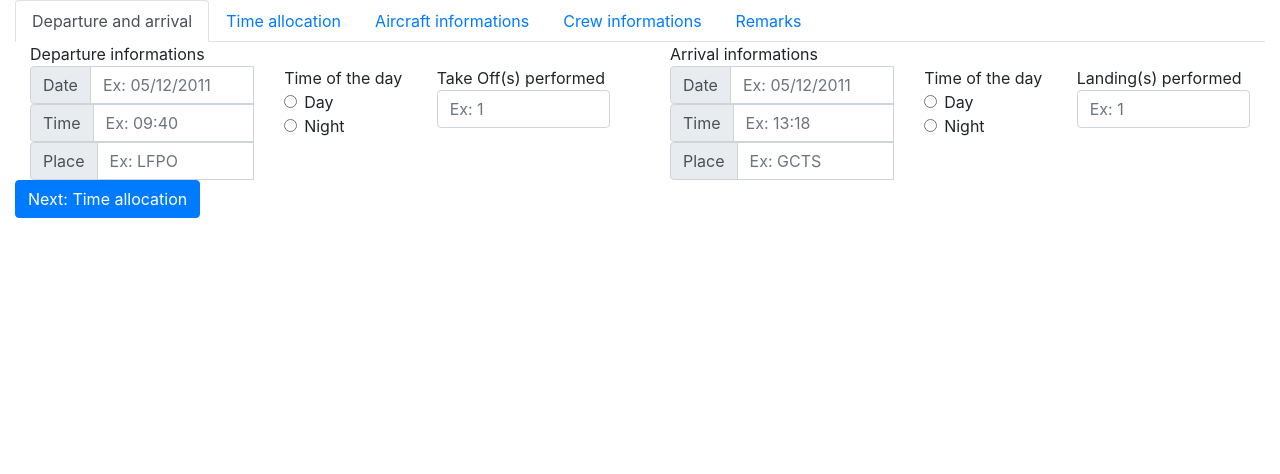
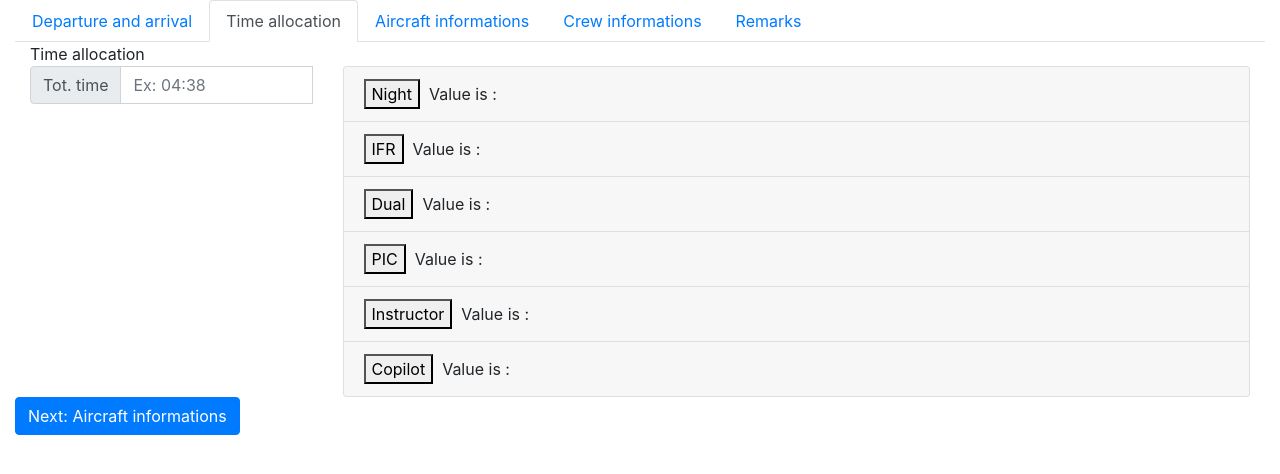
Before and after one commit to Logtyaviation/webapp, a React (Create React App) app: page /NewFlightEntry in a window 1280 px wide. Shown: the top 474 px of the page. Built offline with nearby package versions, Linux system fonts and the light colour scheme.

Commit message:
Added validation on TimeAllocationTab, still missing isInvalid on empty string

```diff
--- a/src/components/NewEntry/NewDepartureEntry/SubComponents/NewDepartureEntryTimeOfDay.js
+++ b/src/components/NewEntry/NewDepartureEntry/SubComponents/NewDepartureEntryTimeOfDay.js
@@ -6,7 +6,6 @@ class NewDepartureEntryTimeOfDay extends Component {
     render() {
         return (
             <>
-            <Form>
             Time of the day
             <Form.Check
             type='radio'
@@ -33,7 +32,6 @@ class NewDepartureEntryTimeOfDay extends Component {
             isValid={this.props.values.TimeOfDayTakeOff && !this.props.errors.TimeOfDayTakeOff}
             isInvalid={!!this.props.errors.TimeOfDayTakeOff}
             />
-            </Form>
             </>
         );
     }
--- a/src/components/NewEntry/NewEntryTabs/TimeAllocationTab.js
+++ b/src/components/NewEntry/NewEntryTabs/TimeAllocationTab.js
@@ -8,6 +8,36 @@ const TimeAllocationTab = (props) => {
 
     const schema = yup.object({
         TotalBlockTime:yup.string().required('Total block time is required'),
+        TotalOrPartNightTime:yup.string(),
+        NightTime:yup.string().when('TotalOrPartNightTime', {
+            is:'PartNightTime',
+            then: yup.string().min(5).required('Please enter the part time')
+        }),
+        TotalOrPartIFRTime:yup.string(),
+        IFRTime:yup.string().when('TotalOrPartIFRTime', {
+            is:'PartIFRTime',
+            then: yup.string().required('Please enter the part time')
+        }),
+        TotalOrPartDualTime:yup.string(),
+        DualTime:yup.string().when('TotalOrPartDualTime', {
+            is:'PartDualTime',
+            then: yup.string().required('Please enter the part time')
+        }),
+        TotalOrPartPICTime:yup.string(),
+        PICTime:yup.string().when('TotalOrPartPICTime', {
+            is:'PartPICTime',
+            then: yup.string().required('Please enter the part time')
+        }),
+        TotalOrPartInstructorTime:yup.string(),
+        InstructorTime:yup.string().when('TotalOrPartInstructorTime', {
+            is:'PartInstructorTime',
+            then: yup.string().required('Please enter the part time')
+        }),
+        TotalOrPartCopilotTime:yup.string(),
+        CopilotTime:yup.string().when('TotalOrPartCopilotTime', {
+            is:'PartCopilotTime',
+            then: yup.string().required('Please enter the part time')
+        }),
     })
 
     return(
@@ -20,6 +50,18 @@ const TimeAllocationTab = (props) => {
             }}
             initialValues={{
                 TotalBlockTime:'',
+                TotalOrPartNightTime:'',
+                NightTime:'',
+                TotalOrPartIFRTime:'',
+                IFRTime:'',
+                TotalOrPartDualTime:'',
+                DualTime:'',
+                TotalOrPartPICTime:'',
+                PICTime:'',
+                TotalOrPartInstructorTime:'',
+                InstructorTime:'',
+                TotalOrPartCopilotTime:'',
+                CopilotTime:'',
             }}
         >
             {({
--- a/src/components/NewEntry/NewFlightEntry.js
+++ b/src/components/NewEntry/NewFlightEntry.js
@@ -7,7 +7,7 @@ import CrewInformationsTab from './NewEntryTabs/CrewInformationsTab';
 import RemarksTab from './NewEntryTabs/RemarksTab';
 
 const NewFlightEntry = () => {
-    const [key, setKey] = useState('DepartureAndArrival')
+    const [key, setKey] = useState('TimeAllocation')
     return (
             <Container fluid>
                 <Tabs
--- a/src/components/NewEntry/NewRemarkEntry.js/SubComponents/RemarksRadio.js
+++ b/src/components/NewEntry/NewRemarkEntry.js/SubComponents/RemarksRadio.js
@@ -4,7 +4,7 @@ import { Form, Row } from 'react-bootstrap';
 class RemarksRadio extends Component {
     render() {
         return (
-            <Form>
+            <>
             <Row>
                 <Form.Check
                 type='checkbox'
@@ -48,7 +48,7 @@ class RemarksRadio extends Component {
                 onChange={this.props.handleChange}
                 />
             </Row>
-            </Form>
+            </>
         );
     }
 }
--- a/src/components/NewEntry/NewRemarkEntry.js/SubComponents/TextArea.js
+++ b/src/components/NewEntry/NewRemarkEntry.js/SubComponents/TextArea.js
@@ -4,7 +4,7 @@ import { Form } from 'react-bootstrap';
 class TextArea extends Component {
     render() {
         return (
-            <Form>
+            <>
                 <Form.Control
                 as='textarea'
                 placeholder='Ex :
@@ -18,7 +18,7 @@ class TextArea extends Component {
                 onChange={this.props.handleChange}
                 value={this.props.values.TextRemarks}
                 />
-            </Form>
+            </>
         );
     }
 }
--- a/src/components/NewEntry/NewTimeEntry/NewTimeEntry.js
+++ b/src/components/NewEntry/NewTimeEntry/NewTimeEntry.js
@@ -19,12 +19,42 @@ class NewTimeEntry extends Component {
                 </Col>
                 <Col>
                     <Accordion>
-                        <GenericCard label={'Night time'} thekey={'0'}/>
-                        <GenericCard label={'IFR'} thekey={'1'}/>
-                        <GenericCard label={'Dual'} thekey={'2'}/>
-                        <GenericCard label={'PIC'} thekey={'3'}/>
-                        <GenericCard label={'Instructor'} thekey={'4'}/>
-                        <GenericCard label={'Co-pilot'} thekey={'5'}/>
+                        <GenericCard
+                        label={'Night'}
+                        thekey={'0'}
+                        handleChange={this.props.handleChange}
+                        values={this.props.values}
+                        errors={this.props.errors}/>
+                        <GenericCard
+                        label={'IFR'}
+                        thekey={'1'}
+                        handleChange={this.props.handleChange}
+                        values={this.props.values}
+                        errors={this.props.errors}/>
+                        <GenericCard
+                        label={'Dual'}
+                        thekey={'2'}
+                        handleChange={this.props.handleChange}
+                        values={this.props.values}
+                        errors={this.props.errors}/>
+                        <GenericCard
+                        label={'PIC'}
+                        thekey={'3'}
+                        handleChange={this.props.handleChange}
+                        values={this.props.values}
+                        errors={this.props.errors}/>
+                        <GenericCard
+                        label={'Instructor'}
+                        thekey={'4'}
+                        handleChange={this.props.handleChange}
+                        values={this.props.values}
+                        errors={this.props.errors}/>
+                        <GenericCard
+                        label={'Copilot'}
+                        thekey={'5'}
+                        handleChange={this.props.handleChange}
+                        values={this.props.values}
+                        errors={this.props.errors}/>
                     </Accordion>
                 </Col>
             </Row>
--- a/src/components/NewEntry/NewTimeEntry/SubComponents/GenericCard.js
+++ b/src/components/NewEntry/NewTimeEntry/SubComponents/GenericCard.js
@@ -17,10 +17,17 @@ class GenericCard extends Component {
             <Card>
                 <Card.Header>
                     <Accordion.Toggle eventKey={this.props.thekey}>{this.props.label}</Accordion.Toggle>
+                    &nbsp; Value is : {this.props.values[this.props.label + 'Time']}
                 </Card.Header>
                 <Accordion.Collapse eventKey={this.props.thekey}>
                     <Card.Body>
-                        <GenericForm example1='Ex: 04:38' example2='Ex: 02:56' label={this.props.label}/>
+                        <GenericForm
+                        example1='Ex: 04:38'
+                        example2='Ex: 02:56'
+                        label={this.props.label}
+                        handleChange={this.props.handleChange}
+                        values={this.props.values}
+                        errors={this.props.errors}/>
                     </Card.Body>
                 </Accordion.Collapse>
             </Card>
--- a/src/components/NewEntry/NewTimeEntry/SubComponents/GenericForm.js
+++ b/src/components/NewEntry/NewTimeEntry/SubComponents/GenericForm.js
@@ -1,39 +1,15 @@
 import React, { Component } from 'react';
-import {Form, FormControl, Col, Row, FormCheck, Button} from 'react-bootstrap';
+import {Form, Col, Row, Button} from 'react-bootstrap';
 import NightTimeModal from './NightTimeModal';
 
 class GenericForm extends Component {
     constructor(props){
         super(props)
         this.state=({
-            example1:props.example1,
-            example2:props.example2,
-            label:props.label,
-            checked:false,
-            disabled1:true,
-            disabled2:true,
-            setShow:false
+            setShow:false,
         })
-        this.handleCheck=this.handleCheck.bind(this)
         this.handleShow=this.handleShow.bind(this)
         this.handleClose=this.handleClose.bind(this)
-    }
-
-    handleCheck(checked){
-        if(this.state.checked === false){
-            this.setState({
-                checked:true,
-                disabled1:false,
-                disabled2:true
-            })
-        }
-        else{
-            this.setState({
-                checked:false,
-                disabled1:true,
-                disabled2:false
-            })
-        }
     }
 
     handleShow(){
@@ -49,42 +25,73 @@ class GenericForm extends Component {
     }
 
     render() {
+        const {label}=this.props
         return (
-            <Form>
+            <>
                 <Row>
                     <Col>
-                        <FormCheck
+                        <Form.Check
                         type='radio'
                         label='Equal to total time'
-                        name={'TotalOrPart'+this.props.label}
-                        onChange={this.handleCheck}
+                        name={'TotalOrPart'+label+'Time'}
+                        onChange={e => {
+                            e.target.value = 'Total'+label+'Time'
+                            this.props.handleChange(e)
+                            const fakeEvent = {
+                                target:{
+                                    name:label+'Time',
+                                    value:this.props.values.TotalBlockTime
+                                }
+                            }
+                            this.props.handleChange(fakeEvent)
+                            console.log(this.props.values)
+                        }}
                         />
                     </Col>
                     <Col>
-                        <FormControl
-                        placeholder={this.props.example1}
-                        disabled={this.state.disabled1}
+                        <Form.Check
+                        type='radio'
+                        label='Part only of total time'
+                        name={'TotalOrPart'+label+'Time'}
+                        onChange={e => {
+                            e.target.value = 'Part'+label+'Time'
+                            this.props.handleChange(e)
+                            const fakeEvent = {
+                                target:{
+                                    name:label+'Time',
+                                    value:''
+                                }
+                            }
+                            this.props.handleChange(fakeEvent)
+                            console.log(this.props.values)
+                            console.log(this.props.errors)
+                        }}
                         />
                     </Col>
                     <Col>
-                        <FormCheck
-                        type='radio'
-                        label='Part only of total time'
-                        name={'TotalOrPart'+this.props.label}
-                        onChange={this.handleCheck}
+                        <Form.Control
+                        placeholder={this.props.example2}
+                        disabled={this.props.values['TotalOrPart'+label+'Time'] !== 'Part'+label+'Time'}
+                        id={label+'Time'}
+                        name={label+'Time'}
+                        value={
+                            this.props.values['TotalOrPart'+label+'Time'] !== 'Part'+label+'Time' ?
+                            '':this.props.values[`${label}Time`]}
+                        onChange={this.props.handleChange}
+                        isValid={
+                            this.props.values['TotalOrPart'+label+'Time'] === 'Part'+label+'Time' ?
+                            this.props.values[label+'Time'] && !this.props.errors[label+'Time']:false}
+                        isInvalid={
+                            this.props.values['TotalOrPart'+label+'Time'] !== 'Part'+label+'Time' ?
+                            false:!!this.props.errors[label+'Time']}
                         />
+                        <Form.Control.Feedback type='invalid'>{this.props.errors[label+'Time']}</Form.Control.Feedback>
                     </Col>
-                    <Col>
-                        <FormControl
-                        placeholder={this.props.example2}
-                        disabled={this.state.disabled2}
-                        />
-                    </Col>
-                    {this.props.label === 'PIC' ? <FormCheck type='checkbox' label='PICUS'/>:null}
-                    {this.props.label === 'Night time' ? <Button size='sm' onClick={this.handleShow}>Calculate</Button>:null}
+                    {label === 'PIC' ? <Form.Check type='checkbox' label='PICUS'/>:null}
+                    {label === 'Night time' ? <Button size='sm' onClick={this.handleShow}>Calculate</Button>:null}
                 </Row>
                 <NightTimeModal setShow={this.state.setShow} handleClose={this.handleClose} timeOfTheDay={'day'}/>
-            </Form>
+            </>
         );
     }
 }
```
Lines whose indentation alone changed are shown as unchanged.
